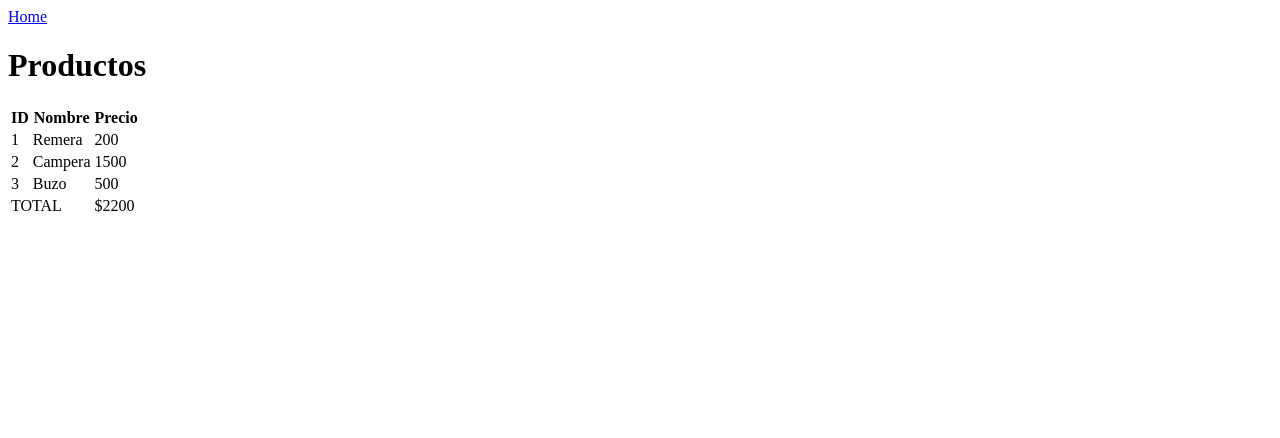
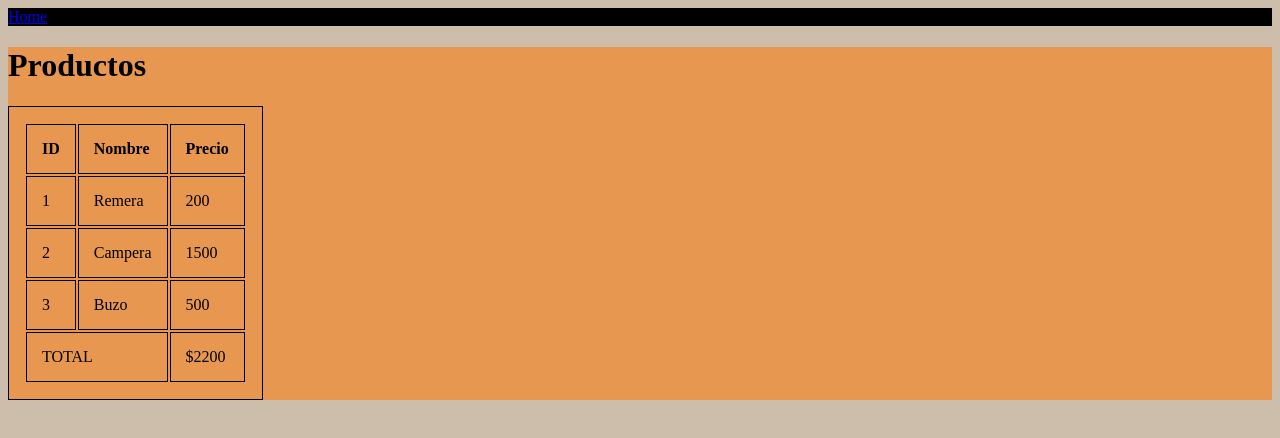
Before and after one commit to fernandorossetti/pagina_web_LATAM, a website: page productos.html in a window 1280 px wide. Drawn offline with Linux system fonts and the light colour scheme.

Commit message:
nuevos cambios

```diff
--- a/css/styles.css
+++ b/css/styles.css
@@ -0,0 +1,27 @@
+#main{
+    background-color: rgba(255, 119, 0, 0.532);
+}
+
+table, td, th{
+    border: 1px solid;
+    padding: 15px;
+    text-align: left;
+}
+
+body{
+    background-color: rgba(186, 165, 138, 0.717);
+}
+
+header{
+    background-color: black;
+    color: white;
+}
+
+li{
+    list-style: none;
+    color: white;
+}
+
+li:hover{
+    background-color: rgba(48, 152, 48, 0.509);
+}
--- a/productos.html
+++ b/productos.html
@@ -3,6 +3,7 @@
 <head>
     <meta charset="UTF-8">
     <meta name="viewport" content="width=device-width, initial-scale=1.0">
+    <link rel="stylesheet" href="css/styles.css">
     <title>Clase 4</title>
 </head>
 <body>
@@ -10,7 +11,7 @@
         <a href="index.html">Home</a>
     </header>
 
-    <main>
+    <main id="main">
         <h1>Productos</h1>
         <table>
             <thead>
```
Also changed, not shown: index.html (+1 -0 lines).
